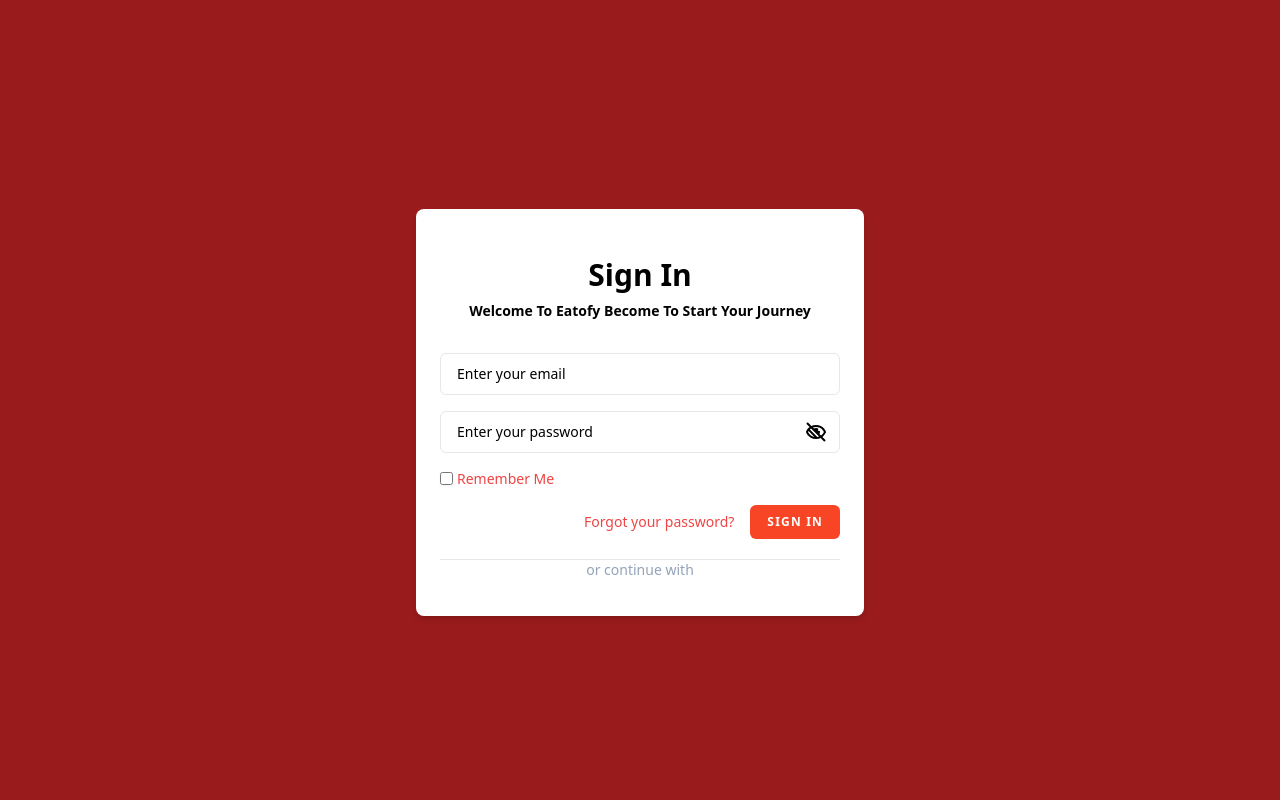
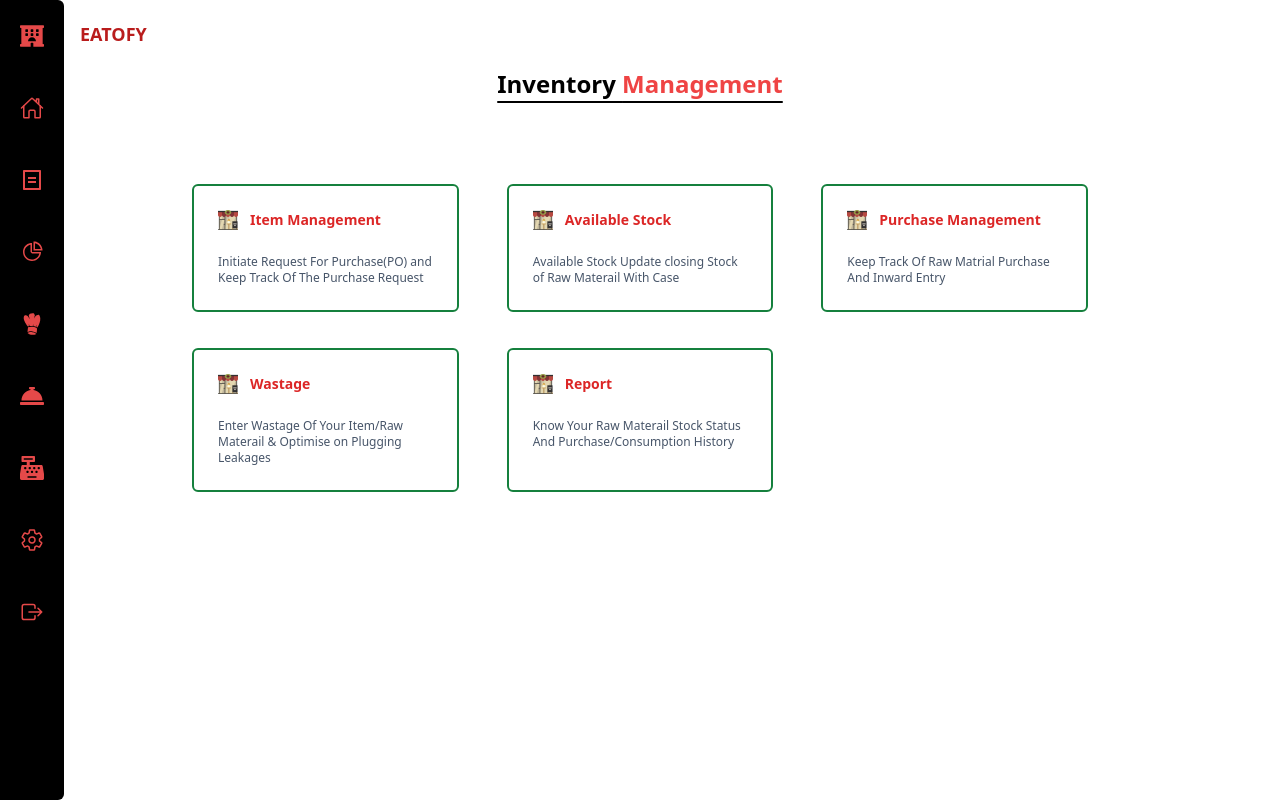
Before and after one commit to saga-r-code/Layout, a React (Create React App) app: page / in a window 1280 px wide. Built offline with nearby package versions, Linux system fonts and the light colour scheme.

Commit message:
inventory managememnt completer

```diff
--- a/src/App.js
+++ b/src/App.js
@@ -3,11 +3,12 @@
 // import MenuDine from './Components/MenuDine';
 // import BankOffice from './Components/BankOffice';
 // import Dashboard from './Components/Dashboard';
-// import Navbar from './Components/Navbar';
+import Navbar from './Components/Navbar';
 // import KitchenChef from './Components/KitchenChef';
 // import EatofySetting from './Components/EatofySetting';
 // import Restaurant from './Components/Restaurant';
-import LoginPage from './Components/LoginPage';
+// import LoginPage from './Components/LoginPage';
+import InventoryManagement from './Components/InventoryManagement';
 
 
 
@@ -27,14 +28,15 @@
 
   return (
     <div className="md:flex ">
-      {/* <Navbar showNavbar={showNavbar} toggleNavbar={toggleNavbar} /> */}
+      <Navbar showNavbar={showNavbar} toggleNavbar={toggleNavbar} />
       {/* <MenuDine menuShown={menuShown} togglemMenu={togglemMenu}/> */}
        {/* <Restaurant /> */}
     {/* <Dashboard /> */}
     {/* <BankOffice /> */}
     {/* <EatofySetting /> */}
     {/* <KitchenChef /> */}
-    <LoginPage />
+    {/* <LoginPage /> */}
+    <InventoryManagement />
     </div>
   );
 }
--- /dev/null
+++ b/src/Components/InventoryManagement.js
@@ -0,0 +1,83 @@
+import React from 'react'
+import Hotel from '../Assets/Hotel.png'
+import { IoSettingsOutline } from "react-icons/io5";
+
+
+const InventoryManagement = () => {
+  return (
+    <div className="p-5 w-full h-screen md:px-20 pt-1 md:py-5 overflow-auto 2xl:w-[95%] 2xl:m-auto">
+      <div className='heading'>
+      <h4 className="text-red-700 text-sm xl:text-lg font-semibold mx-12 mb-5 md:mx-0 ">EATOFY</h4>
+      <div className='flex justify-center items-center gap-2 mt-2 lg:mt-2 underline underline-offset-8'>
+      <h1 className="text-lg lg:text-xl xl:text-2xl font-semibold ">Inventory <span className='text-red-500'>Management</span></h1>
+      </div>
+      </div>
+
+      <div className="invetory-container xl:w-[80%] xl:m-auto list-none grid grid-cols-1 gap-y-4 my-10 sm:grid-cols-2 xl:my-16 sm:gap-x-5 lg:gap-x-12 xl:grid-cols-3">
+        <div className="inventory-1 text-start mt-5 font-medium  border-2 border-green-700 rounded-md p-3  md:transition md:duration-500 md:hover:scale-110">
+          <div className=" p-3  flex gap-3 justify-start items-center text-xs ">
+            <li><img src={Hotel} alt="hotel" className="h-5" /></li>
+            <li><h4 className="text-red-600 text-sm font-semibold">Item Management</ h4></li>
+          </div>
+
+          <div className=' p-3 text-xs text-slate-600 text-semibold'>
+            <p>Initiate Request For Purchase(PO) and
+            Keep Track Of The Purchase Request</p>
+          </div>
+          </div>
+
+          <div className="inventory-2 text-start mt-5 font-medium  border-2 border-green-700 rounded-md p-3  md:transition md:duration-500 md:hover:scale-110">
+          <div className=" p-3  flex gap-3 justify-start items-center text-xs">
+            <li><img src={Hotel} alt="hotel" className="h-5" /></li>
+            <li><h4 className="text-red-600 text-sm font-semibold">Available Stock</ h4></li>
+          </div>
+
+          <div className=' p-3 text-xs text-slate-600 text-semibold'>
+            <p>Available Stock Update closing Stock of
+            Raw Materail With Case</p>
+          </div>
+          </div>
+
+          <div className="inventory-3 text-start mt-5 font-medium  border-2 border-green-700 rounded-md p-3  md:transition md:duration-500 md:hover:scale-110">
+          <div className=" p-3  flex gap-3 justify-start items-center text-xs ">
+            <li><img src={Hotel} alt="hotel" className="h-5" /></li>
+            <li><h4 className="text-red-600 text-sm font-semibold">Purchase Management</ h4></li>
+          </div>
+
+          <div className=' p-3 text-xs text-slate-600 text-semibold'>
+            <p>Keep Track Of Raw Matrial Purchase
+            And Inward Entry</p>
+          </div>
+          </div>
+
+          <div className="inventory-4 text-start mt-5 font-medium  border-2 border-green-700 rounded-md p-3  md:transition md:duration-500 md:hover:scale-110 ">
+          <div className=" p-3  flex gap-3 justify-start items-center text-xs">
+            <li><img src={Hotel} alt="hotel" className="h-5" /></li>
+            <li><h4 className="text-red-600 text-sm font-semibold">Wastage</ h4></li>
+          </div>
+
+          <div className=' p-3 text-xs text-slate-600 text-semibold'>
+            <p>Enter Wastage Of Your Item/Raw Materail
+            & Optimise on Plugging Leakages</p>
+          </div>
+          </div>
+
+          <div className="inventory-5 text-start mt-5 font-medium  border-2 border-green-700 rounded-md p-3 md:transition md:duration-500 md:hover:scale-110 ">
+          <div className=" p-3  flex gap-3 justify-start items-center text-xs ">
+            <li><img src={Hotel} alt="hotel" className="h-5" /></li>
+            <li><h4 className="text-red-600 text-sm font-semibold">Report</ h4></li>
+          </div>
+
+          <div className=' p-3 text-xs text-slate-600 text-semibold'>
+            <p>Know Your Raw Materail Stock Status And Purchase/Consumption History</p>
+          </div>
+          </div>
+
+
+          </div>
+
+    </div>
+  )
+}
+
+export default InventoryManagement
--- a/src/Components/Restaurant.js
+++ b/src/Components/Restaurant.js
@@ -28,10 +28,9 @@
 
     <div className="table-category mt-8 flex justify-end">
       <ul className='grid grid-cols-2 justify-center items-center gap-1 flex-wrap text-sm font-semibold'>
-        <li className='text-yellow-500'>Booked</li>
-        <li className='text-slate-400'>Merge Table</li>
+        <li className='text-red-500'>Booked</li>
+        <li className='text-gray-600'>Reservation</li>
         <li className='text-green-700'>Payment</li>
-        <li className='text-red-800'>Reservation</li>
       </ul>
     </div>
 
```
